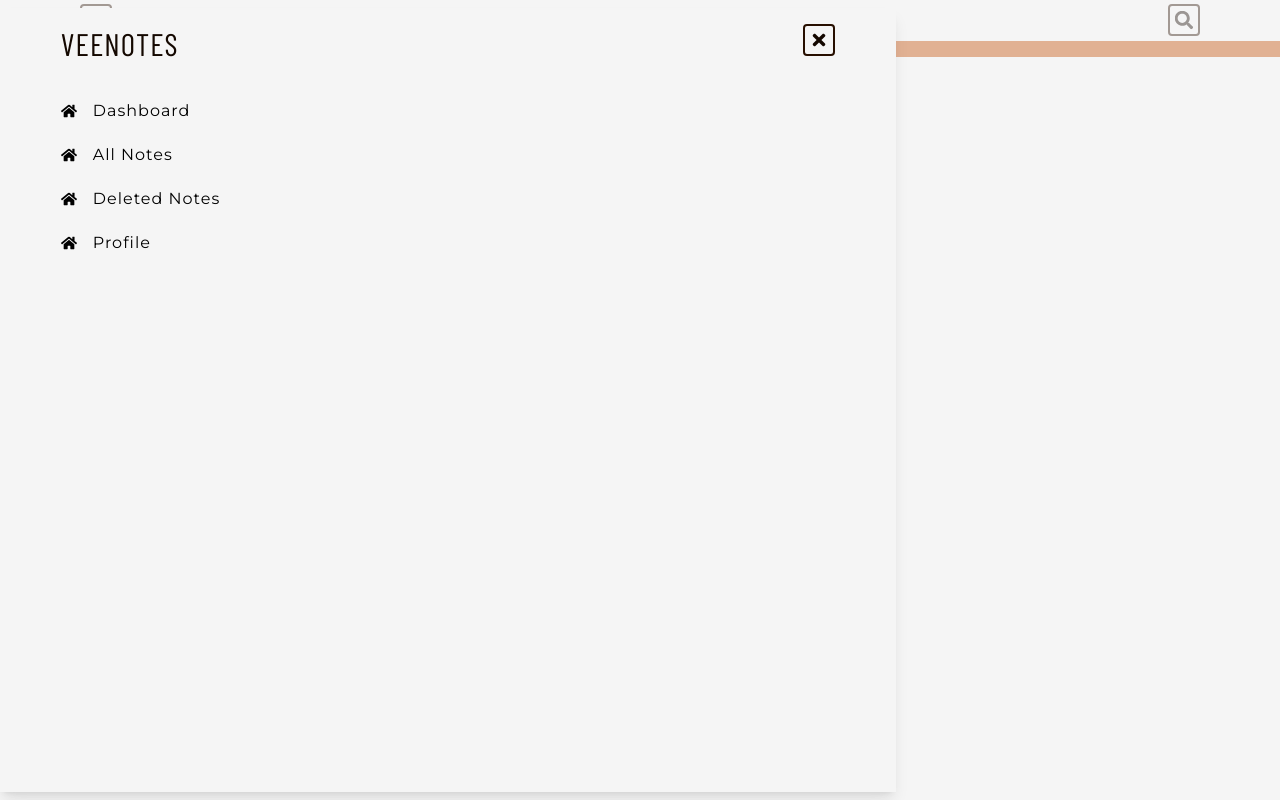
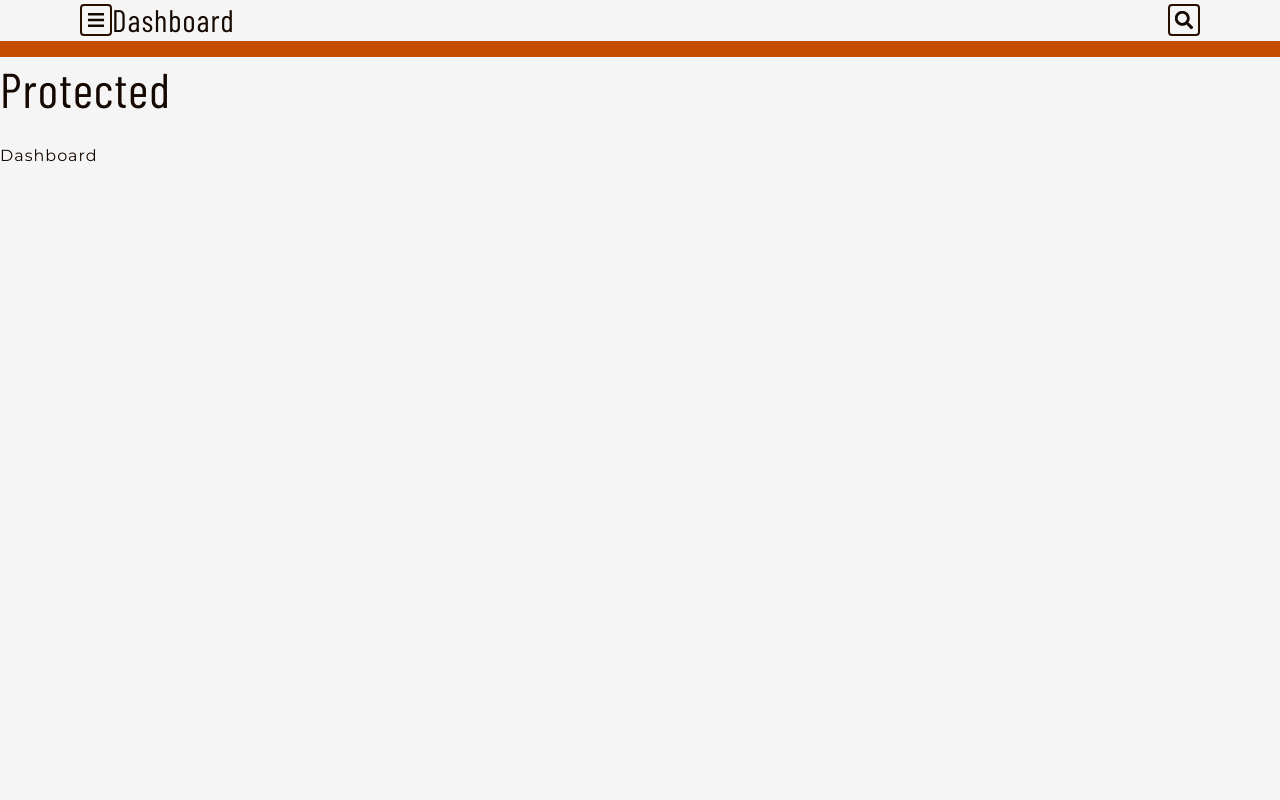
Before and after one commit to Vhickyy/Note-Client, a React (Vite) app: page /dashboard in a window 1280 px wide. Built offline with nearby package versions, Linux system fonts and the light colour scheme.

Commit message:
relative link applied

```diff
--- a/src/components/Dashboard/Navbar.tsx
+++ b/src/components/Dashboard/Navbar.tsx
@@ -1,14 +1,22 @@
 import { FaBars, FaSearch } from "react-icons/fa"
 import styled from "styled-components"
 import Sidebar from "./Sidebar"
+import { useState } from "react"
 
 const Navbar = () => {
+    const [showSidebar, setShowsidebar] = useState(false);
+    const openSidebar = () => {
+        setShowsidebar(true)
+    }
+    const closeSidebar = () => {
+        setShowsidebar(false)
+    }
   return (
     <Wrapper>
-        <Sidebar/>
+        {showSidebar && <Sidebar close={closeSidebar}/>}
         <div className="head">
             <div className="logo">
-                <FaBars className="icon"/>
+                <FaBars className="icon" onClick={openSidebar}/>
                 <h3>Dashboard</h3>
             </div>
             <FaSearch className="icon"/>
--- a/src/components/Dashboard/Sidebar.tsx
+++ b/src/components/Dashboard/Sidebar.tsx
@@ -1,30 +1,32 @@
 import { FaHome, FaTimes } from "react-icons/fa";
 import { Link } from "react-router-dom";
 import styled from "styled-components";
-
-const Sidebar = () => {
+type props = {
+    close: any
+}
+const Sidebar = ({close} : props) => {
   return (
-    <Wrapper>
-        <section className="sidebar">
+    <Wrapper onClick={close}>
+        <section className="sidebar" onClick={(e)=> {e.stopPropagation();}}>
             <div className="inner">
                 <div className="flex">
                     <h3>VEENOTES</h3>
-                    <FaTimes className="icon"/>
+                    <FaTimes className="icon" onClick={close}/>
                 </div>
                 <div className="links">
-                    <Link to={"dashboard"}>
+                    <Link to={"."} onClick={close}>
                         <FaHome/>
                         Dashboard
                     </Link>
-                    <Link to={"dashboard"}>
+                    <Link to={"allnotes"} onClick={close}>
                         <FaHome/>
                         All Notes
                     </Link>
-                    <Link to={"dashboard"}>
+                    <Link to={"deletednotes"} onClick={close}>
                         <FaHome/>
                         Deleted Notes
                     </Link>
-                    <Link to={"dashboard"}>
+                    <Link to={"profile"} onClick={close}>
                         <FaHome/>
                         Profile
                     </Link>
```
